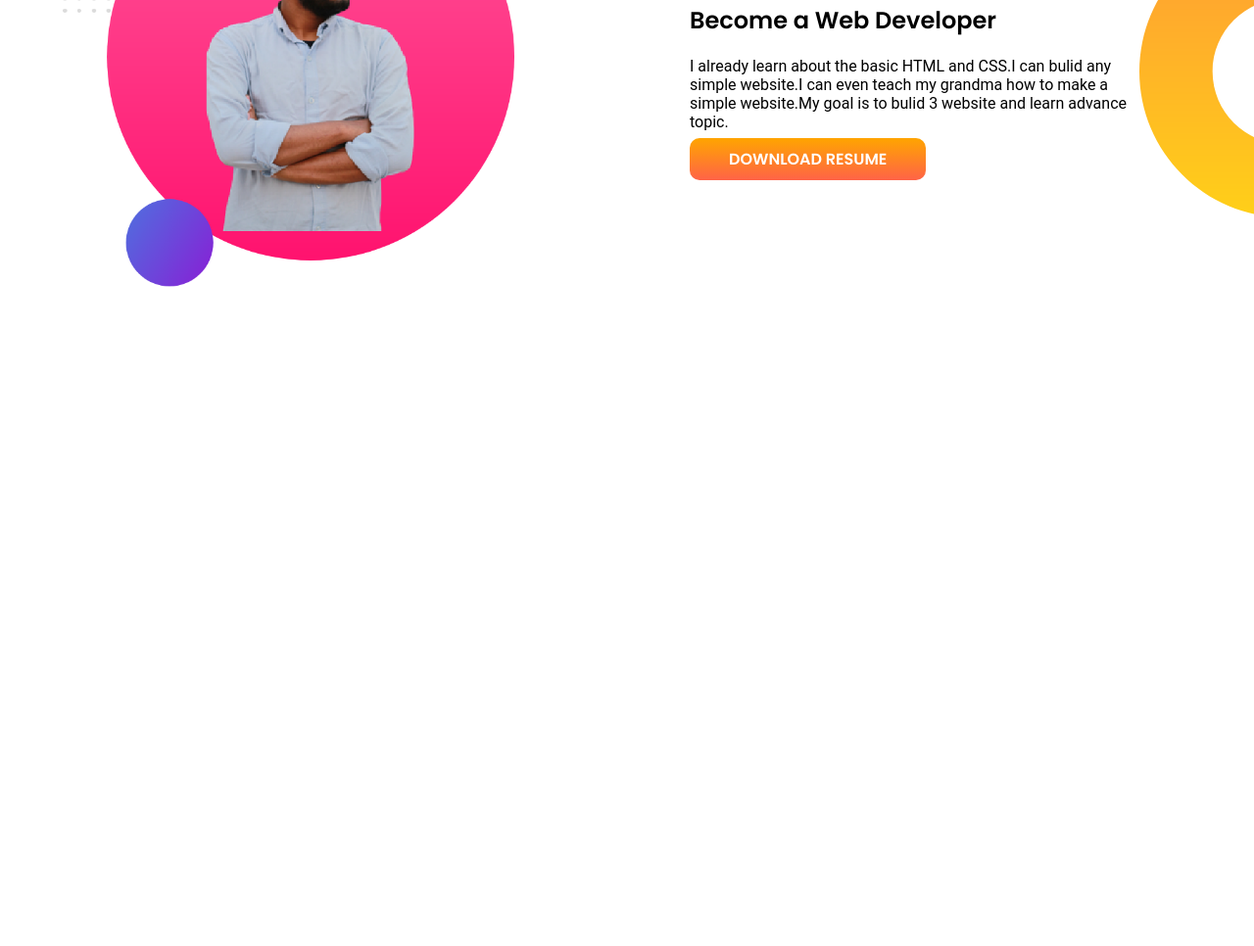
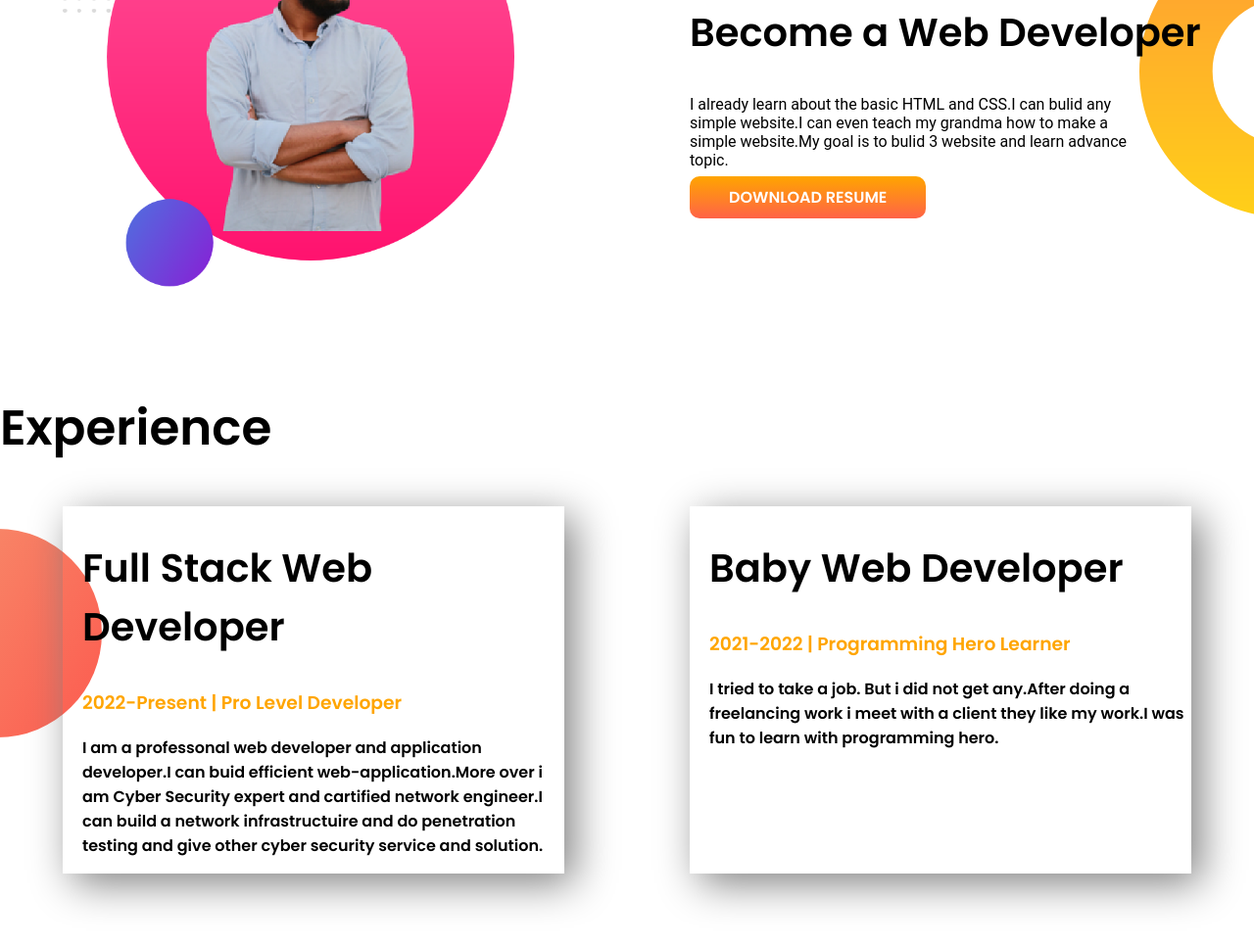
Before and after one commit to SudiptaDeyAnik08/developer-portfolio, a plain HTML site: page index.html in a window 1280 px wide. Shown: the part 724-1690 px from the top of the page at 98% size. Before the commit the page ends 1124 px from the top, so only its background shows below. Drawn offline with Linux system fonts and the light colour scheme.

Commit message:
pusing afet completing the 3 part

```diff
--- a/index.html
+++ b/index.html
@@ -13,7 +13,7 @@
 </head>
 <body>
 
-    <section class="top-banner">
+    <section class="top-banner flexiable-container">
 
         <div class="half-width">
             <h1>Welcome To</h1>
@@ -31,7 +31,7 @@
     </section>
 
 
-    <section class="dream-big">
+    <section class="dream-big flexiable-container" >
         <div class="half-width">
             <img src="assests/update/bg2.png" alt="Background image 2">
         </div>
@@ -42,5 +42,23 @@
             <a class="button" href="" target="_blank">DOWNLOAD RESUME</a>
         </div>
     </section>
+
+    <section class="experience">
+        <h1>Experience</h1>
+        <div class="father-class flexiable-container">
+            <div class="experience-full-baby" >
+                <h2>Full Stack Web Developer</h2>
+                <h3 class="orange-color">2022-Present | Pro Level Developer</h3>
+                <p>I am a professonal web developer and application developer.I can buid efficient web-application.More over i am Cyber Security expert and cartified network engineer.I can build a network infrastructuire and do penetration testing and give other cyber security service and solution.</p>
+            </div>
+            <div class="experience-full-baby">
+                <h2>Baby Web Developer</h2>
+
+               <h3 class="orange-color" >2021-2022 | Programming Hero Learner </h3>
+                <p>I tried to take a job. But i did not get any.After doing a freelancing work i meet with a client they like my work.I was fun to learn with programming hero.</p>
+            </div>
+        </div>
+    </section>
+
 </body>
 </html>
--- a/style.css
+++ b/style.css
@@ -6,7 +6,9 @@ body{
 h1{
     font-size: 50px;
 }
-
+h2{
+    font-size: 40px;
+}
 .peragraph{
     font-family: 'Roboto', sans-serif;
 }
@@ -15,7 +17,7 @@ h1{
     color: orange;
 }
 
-section{
+.flexiable-container{
     display: flex;
     margin-bottom:100px;
 }
@@ -55,3 +57,18 @@ section{
     text-align: left;
     padding-right: 120px;
 }
+
+.experience{
+    background-image: url(assests/images/exp-bg.png);
+    background-repeat: no-repeat;
+    background-position: left;
+}
+
+.experience-full-baby{
+    width: 40%;
+    margin-left: 5%;
+    margin-right: 5%;
+    padding-left: 20px;
+    box-shadow: 10px 10px 40px gray;
+
+}
```
